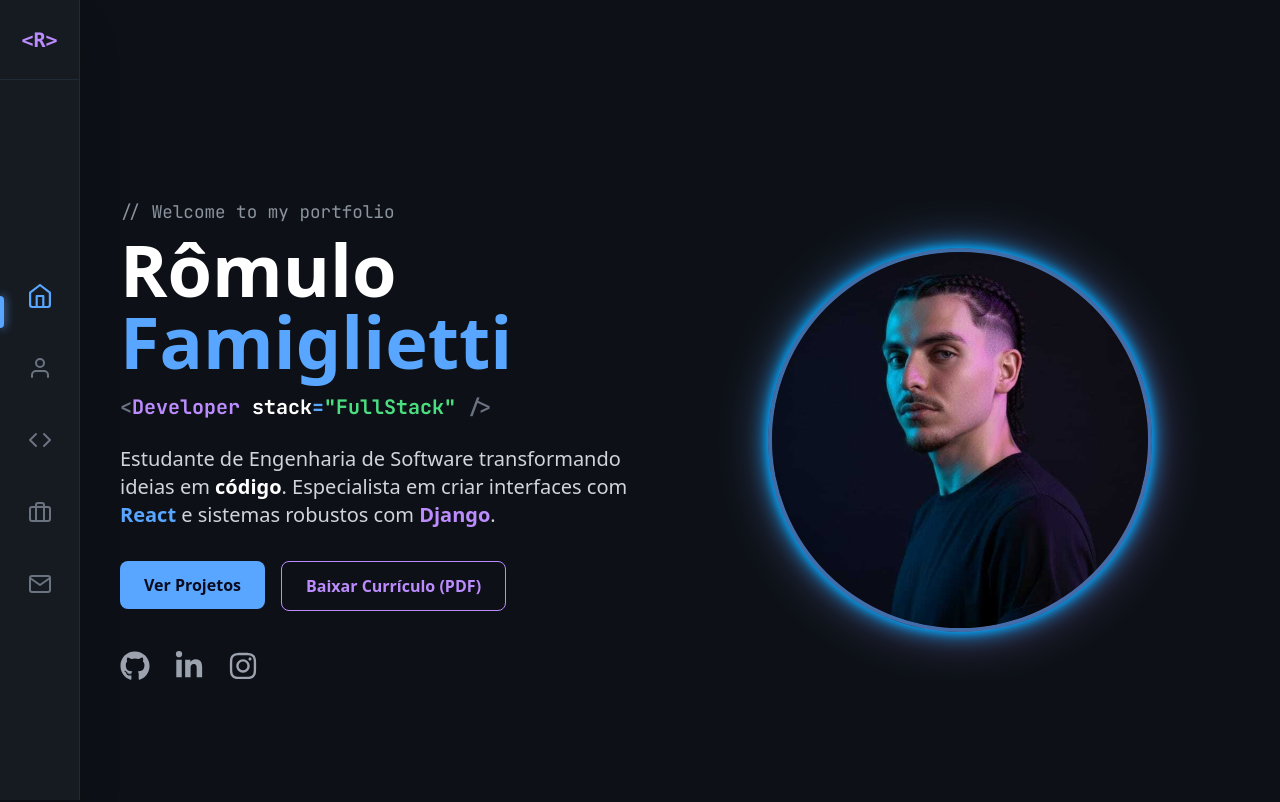
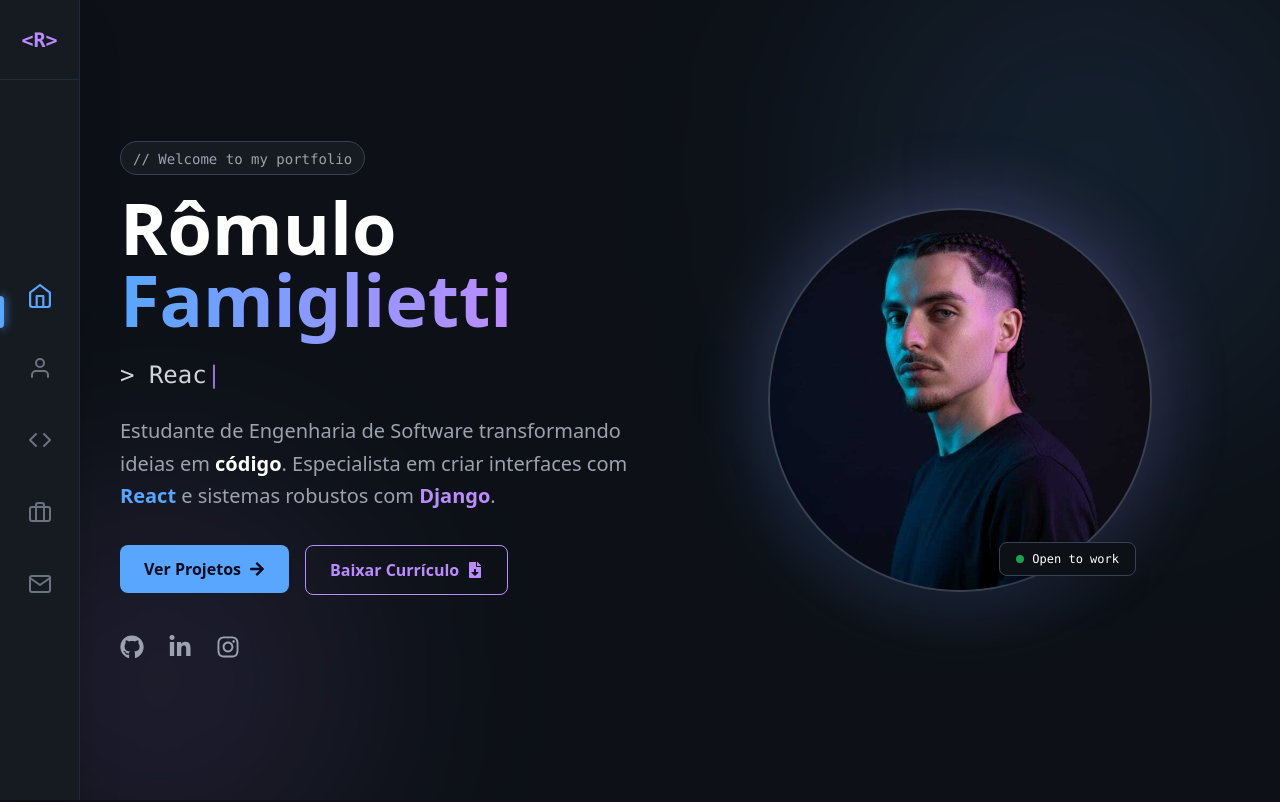
Before and after one commit to rfamiglietti/portifolio, a React (Vite) app: page / in a window 1280 px wide. Shown: the top 802 px of the page. Built offline with nearby package versions, Linux system fonts and the light colour scheme.

Commit message:
style(home): atualiza design com efeito typewriter, neon e nova foto de perfil

```diff
--- a/src/pages/Home.jsx
+++ b/src/pages/Home.jsx
@@ -1,19 +1,63 @@
-// src/pages/Home.jsx
-import React from 'react';
+import React, { useState, useEffect } from 'react';
 import { motion } from 'framer-motion';
-import { FaGithub, FaLinkedinIn, FaInstagram } from 'react-icons/fa';
+import { FaGithub, FaLinkedinIn, FaInstagram, FaArrowRight, FaFileDownload } from 'react-icons/fa';
 import { Link as ScrollLink } from 'react-scroll';
 import SectionWrapper from '../components/SectionWrapper';
 import NeonButton from '../components/NeonButton';
 
 const Home = () => {
-  // Configurações de animação (Mantidas)
+  // === 1. CONFIGURAÇÃO DO EFEITO DE DIGITAÇÃO (TYPEWRITER) ===
+  const [text, setText] = useState('');
+  const [isDeleting, setIsDeleting] = useState(false);
+  const [loopNum, setLoopNum] = useState(0);
+  const [delta, setDelta] = useState(100);
+
+  // Frases que vão ficar alternando
+  const toRotate = ["Full Stack Developer", "React & Django", "Engenharia de Software"];
+  const period = 2000;
+
+  useEffect(() => {
+    let ticker = setInterval(() => {
+      tick();
+    }, delta);
+
+    return () => clearInterval(ticker);
+  }, [text, delta]);
+
+  const tick = () => {
+    let i = loopNum % toRotate.length;
+    let fullText = toRotate[i];
+    let updatedText = isDeleting
+      ? fullText.substring(0, text.length - 1)
+      : fullText.substring(0, text.length + 1);
+
+    setText(updatedText);
+
+    if (isDeleting) {
+      setDelta(prevDelta => prevDelta / 2);
+    }
+
+    if (!isDeleting && updatedText === fullText) {
+      setIsDeleting(true);
+      setDelta(period);
+    } else if (isDeleting && updatedText === '') {
+      setIsDeleting(false);
+      setLoopNum(loopNum + 1);
+      setDelta(100);
+    }
+  };
+
+  // === 2. LINKS E DADOS (PRESERVADOS DO SEU CÓDIGO) ===
+  const socialLinks = [
+    { icon: FaGithub, href: 'https://github.com/rfamiglietti' },
+    { icon: FaLinkedinIn, href: 'https://linkedin.com/in/romulopfami' },
+    { icon: FaInstagram, href: 'https://www.instagram.com/r_famiglietti' },
+  ];
+
+  // Configurações de animação
   const container = {
     hidden: { opacity: 0 },
-    visible: {
-      opacity: 1,
-      transition: { staggerChildren: 0.1 },
-    },
+    visible: { opacity: 1, transition: { staggerChildren: 0.1 } },
   };
 
   const item = {
@@ -21,83 +65,82 @@ const Home = () => {
     visible: { opacity: 1, y: 0, transition: { duration: 0.5 } },
   };
 
-  // Seus links preservados
-  const socialLinks = [
-    { icon: FaGithub, href: 'https://github.com/rfamiglietti' },
-    { icon: FaLinkedinIn, href: 'https://linkedin.com/in/romulopfami' },
-    { icon: FaInstagram, href: 'https://www.instagram.com/r_famiglietti' },
-  ];
+  return (
+    <SectionWrapper id="home" className="min-h-screen flex items-center justify-center pt-0 relative">
 
-  return (
-    <SectionWrapper id="home">
-      <div className="flex flex-col lg:flex-row items-center justify-between min-h-[calc(100vh-80px)] pt-20 lg:pt-0">
+      {/* === BACKGROUND DECORATIVO (LUZES NEON) === */}
+      <div className="absolute top-0 left-0 w-full h-full overflow-hidden pointer-events-none z-0">
+        <div className="absolute top-[-10%] right-[-5%] w-[500px] h-[500px] bg-blue-neon/10 rounded-full blur-[120px]" />
+        <div className="absolute bottom-[-10%] left-[-10%] w-[400px] h-[400px] bg-purple-neon/10 rounded-full blur-[100px]" />
+      </div>
+
+      <div className="w-full max-w-6xl mx-auto flex flex-col lg:flex-row items-center justify-between relative z-10">
 
         {/* === COLUNA DA ESQUERDA (Texto) === */}
         <motion.div
           variants={container}
           initial="hidden"
           animate="visible"
-          className="lg:w-1/2"
+          className="lg:w-1/2 text-center lg:text-left"
         >
-          {/* 1. Saudação estilo comentário de código */}
-          <motion.div variants={item} className="mb-2">
-             <span style={{ fontFamily: 'JetBrains Mono, monospace', color: '#8b949e', fontSize: '1.1rem' }}>
+          {/* Saudação estilo comentário */}
+          <motion.div variants={item} className="mb-4 inline-block px-3 py-1 bg-[#161b22] border border-gray-700 rounded-full">
+             <span className="font-mono text-gray-400 text-sm">
                // Welcome to my portfolio
              </span>
           </motion.div>
 
-          {/* 2. Nome Principal (Corrigido o erro de H1 dentro de H1) */}
+          {/* Nome Principal */}
           <motion.h1
-            className="text-5xl md:text-7xl font-extrabold mb-4 leading-tight font-display text-white"
+            className="text-5xl md:text-7xl font-extrabold mb-6 leading-tight font-display text-white"
             variants={item}
           >
-            Rômulo <span className="text-blue-neon">Famiglietti</span>
+            Rômulo <span className="text-transparent bg-clip-text bg-gradient-to-r from-blue-neon to-purple-neon">Famiglietti</span>
           </motion.h1>
 
-          {/* 3. Subtítulo estilo Tag HTML (Visual Tech) */}
-          <motion.div
-            variants={item}
-            className="mb-6 text-lg md:text-xl font-bold"
-            style={{ fontFamily: 'JetBrains Mono, monospace' }}
-          >
-             <span className="text-gray-500">&lt;</span>
-             <span className="text-purple-neon">Developer </span>
-             stack
-             <span className="text-blue-neon">=</span>
-             <span className="text-green-400">"FullStack"</span>
-             <span className="text-gray-500"> /&gt;</span>
+          {/* Subtítulo com Efeito de Digitação (NOVO) */}
+          <motion.div variants={item} className="h-8 mb-6 font-mono text-xl md:text-2xl text-gray-300">
+            &gt; {text}
+            <span className="animate-pulse text-purple-neon">|</span>
           </motion.div>
 
-          {/* 4. Descrição Otimizada (Sem o erro de digitação) */}
-          <motion.p className="text-xl text-gray-300 mb-8 max-w-lg" variants={item}>
+          {/* Descrição (Preservada) */}
+          <motion.p className="text-xl text-gray-400 mb-8 max-w-lg mx-auto lg:mx-0 leading-relaxed" variants={item}>
             Estudante de Engenharia de Software transformando ideias em
             <strong className="text-white"> código</strong>. Especialista em criar interfaces com
             <strong className="text-blue-neon"> React</strong> e sistemas robustos com
             <strong className="text-purple-neon"> Django</strong>.
           </motion.p>
 
-          {/* 5. Botões de Ação (Links preservados) */}
-          <motion.div className="flex space-x-4 mb-10" variants={item}>
+          {/* Botões de Ação (Links preservados) */}
+          <motion.div className="flex flex-col sm:flex-row gap-4 justify-center lg:justify-start mb-10" variants={item}>
             <ScrollLink to="projects" smooth={true} duration={500} offset={-80}>
-              <NeonButton primary={true}>Ver Projetos</NeonButton>
+              <NeonButton primary={true}>
+                <span className="flex items-center gap-2">
+                  Ver Projetos <FaArrowRight />
+                </span>
+              </NeonButton>
             </ScrollLink>
 
-            {/* Link do PDF preservado exatamente como no seu original */}
-            <a href="/cvportifolio.pdf" download>
-              <NeonButton primary={false}>Baixar Currículo (PDF)</NeonButton>
+            <a href="/public/cvportifolio.pdf" download="Romulo_CV.pdf">
+              <NeonButton primary={false}>
+                <span className="flex items-center gap-2">
+                  Baixar Currículo <FaFileDownload />
+                </span>
+              </NeonButton>
             </a>
           </motion.div>
 
-          {/* 6. Redes Sociais */}
-          <motion.div className="flex space-x-6" variants={item}>
+          {/* Redes Sociais (Preservadas) */}
+          <motion.div className="flex gap-6 justify-center lg:justify-start" variants={item}>
             {socialLinks.map((link, index) => (
               <motion.a
                 key={index}
                 href={link.href}
                 target="_blank"
                 rel="noopener noreferrer"
-                className="text-3xl text-gray-400 hover:text-purple-neon transition-colors duration-300"
-                whileHover={{ scale: 1.2, color: '#9333ea' }}
+                className="text-2xl text-gray-400 hover:text-white transition-colors duration-300"
+                whileHover={{ scale: 1.2, color: '#58a6ff' }}
                 whileTap={{ scale: 0.9 }}
               >
                 <link.icon />
@@ -106,26 +149,35 @@ const Home = () => {
           </motion.div>
         </motion.div>
 
-        {/* === COLUNA DA DIREITA (Imagem) === */}
+        {/* === COLUNA DA DIREITA (Imagem Preservada + Efeito Neon) === */}
         <motion.div
-          className="lg:w-1/2 mt-12 lg:mt-0 flex justify-center"
+          className="lg:w-1/2 mt-16 lg:mt-0 flex justify-center"
           initial={{ opacity: 0, scale: 0.8 }}
           animate={{ opacity: 1, scale: 1 }}
           transition={{ duration: 0.8, delay: 0.5 }}
         >
-          <div className="relative w-72 h-72 md:w-96 md:h-96">
-            <div className="absolute inset-0 rounded-full bg-gradient-to-br from-blue-neon to-purple-neon opacity-50 blur-xl"></div>
+          <div className="relative w-72 h-72 md:w-96 md:h-96 group">
+            {/* Círculos de brilho animados atrás da foto */}
+            <div className="absolute inset-0 rounded-full bg-gradient-to-tr from-blue-neon to-purple-neon opacity-20 blur-2xl group-hover:opacity-40 transition-opacity duration-500 animate-pulse"></div>
+
+            {/* Sua foto original */}
             <img
               src="imgperfil2.jpeg"
               alt="Rômulo Famiglietti"
-              className="relative w-full h-full object-cover rounded-full border-4 border-blue-neon/50 shadow-neon-blue transition-shadow duration-500 hover:shadow-neon-purple"
+              className="relative w-full h-full object-cover rounded-full border-2 border-gray-700 group-hover:border-blue-neon transition-colors duration-500 shadow-2xl"
             />
+
+            {/* Badge Flutuante (Decorativo) */}
+            <div className="absolute bottom-4 right-4 bg-[#0d1117] border border-gray-700 px-4 py-2 rounded-lg shadow-xl flex items-center gap-2">
+                <div className="w-2 h-2 rounded-full bg-green-500 animate-pulse"></div>
+                <span className="text-xs font-mono text-white">Open to work</span>
+            </div>
           </div>
         </motion.div>
 
       </div>
     </SectionWrapper>
-  )
+  );
 };
 
 export default Home;
```
